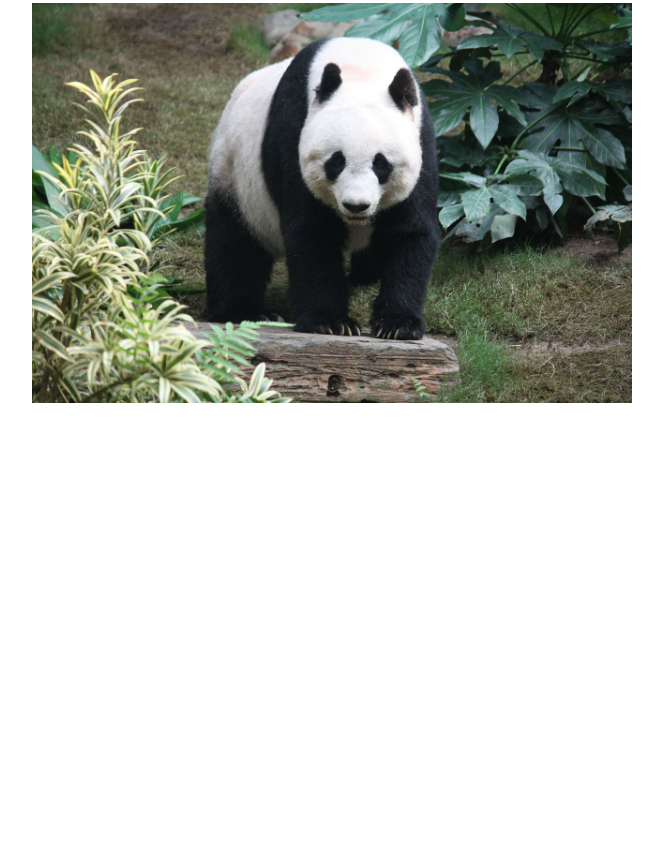
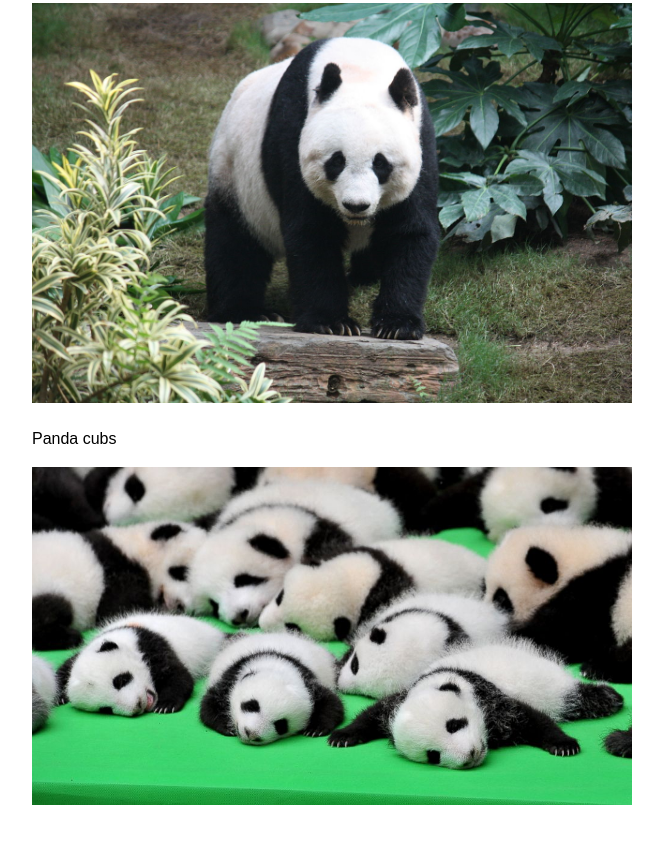
Before and after one commit to mariamickols/GiantPanda, a plain HTML site: page index.html in a window 1280 px wide. Shown: the part 815-1659 px from the top of the page, without its empty margins (308-971 px from the left). Before the commit the page ends 1265 px from the top, so only its background shows below. Drawn offline with Linux system fonts and the light colour scheme.

Commit message:
Panda cubs, picture & title

```diff
--- a/index.html
+++ b/index.html
@@ -53,6 +53,9 @@
             since 1982 on gold panda bullion coins and as one of the five Fuwa mascots of the Beijing Olympics.</p>
 
         <img src="1280px-Grosser_Panda (1).jpg" alt="Giant panda" />
+
+        <p>Panda cubs</p>
+        <img src="baby pandas.jpg" alt="baby pandas">
     </div>
 </body>
 
```
Also changed, not shown: baby pandas.jpg (added).
